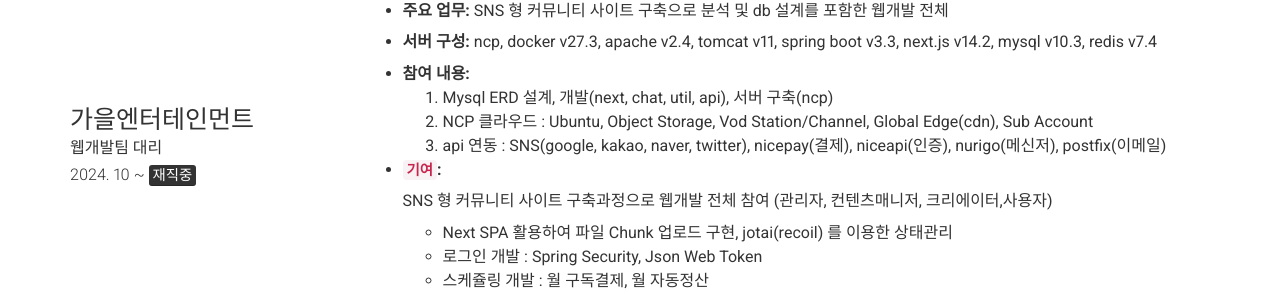
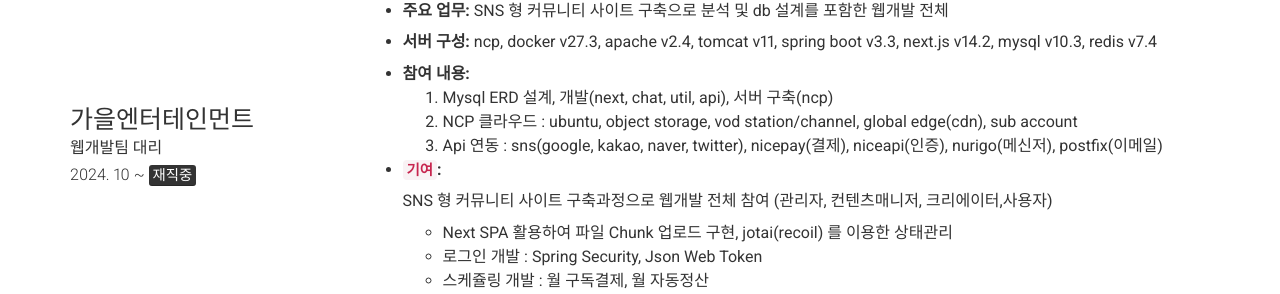
Before and after one commit to sihyeonleee/sihyeonleee.github.io, a Jekyll site: the page built from index.md, in a window 1280 px wide and 900 px high, scrolled down 710 px. Shown: the part 148-442 px from the top of the window. Built offline with Jekyll 4.4.1, drawn with Linux system fonts in a browser that asks for light colours; nearby versions of some CDN libraries.

Commit message:
no message

```diff
--- a/_config.yml
+++ b/_config.yml
@@ -107,8 +107,8 @@ content:
 
           - **참여 내용:**
             1. Mysql ERD 설계, 개발(next, chat, util, api), 서버 구축(ncp)
-            2. NCP 클라우드 : Ubuntu, Object Storage, Vod Station/Channel, Global Edge(cdn), Sub Account
-            3. api 연동 : SNS(google, kakao, naver, twitter), nicepay(결제), niceapi(인증), nurigo(메신저), postfix(이메일)
+            2. NCP 클라우드 : ubuntu, object storage, vod station/channel, global edge(cdn), sub account
+            3. Api 연동 : sns(google, kakao, naver, twitter), nicepay(결제), niceapi(인증), nurigo(메신저), postfix(이메일)
 
           - **`기여`:**
 
```
